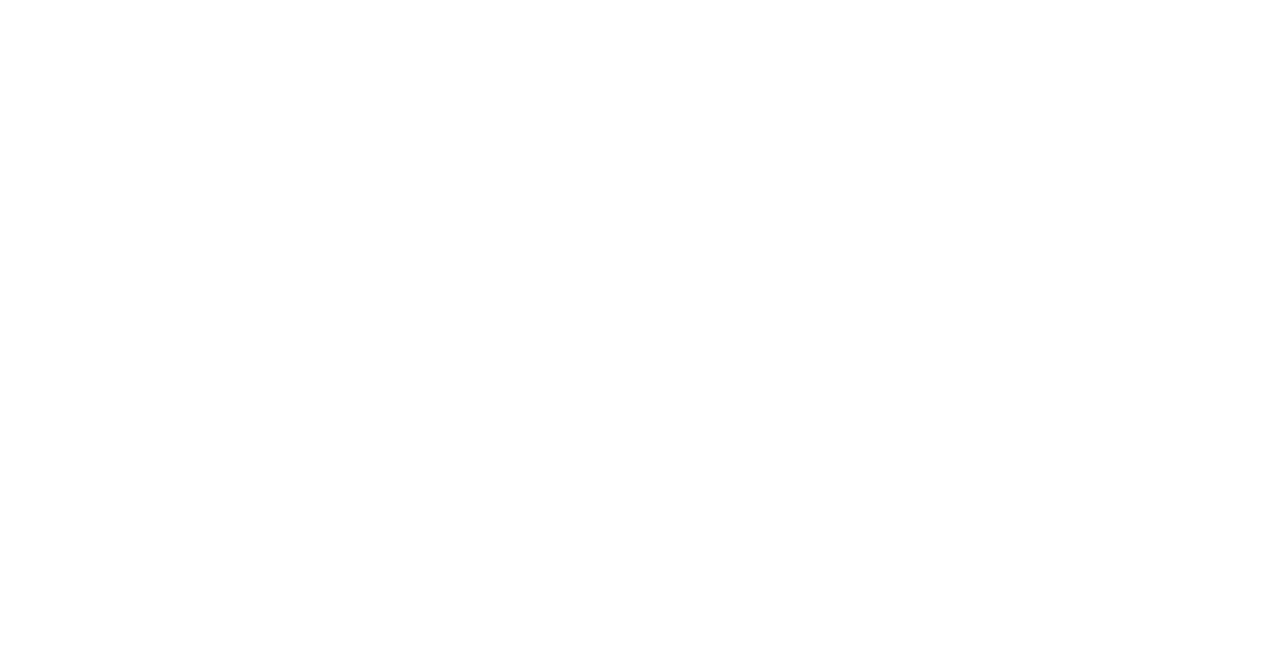
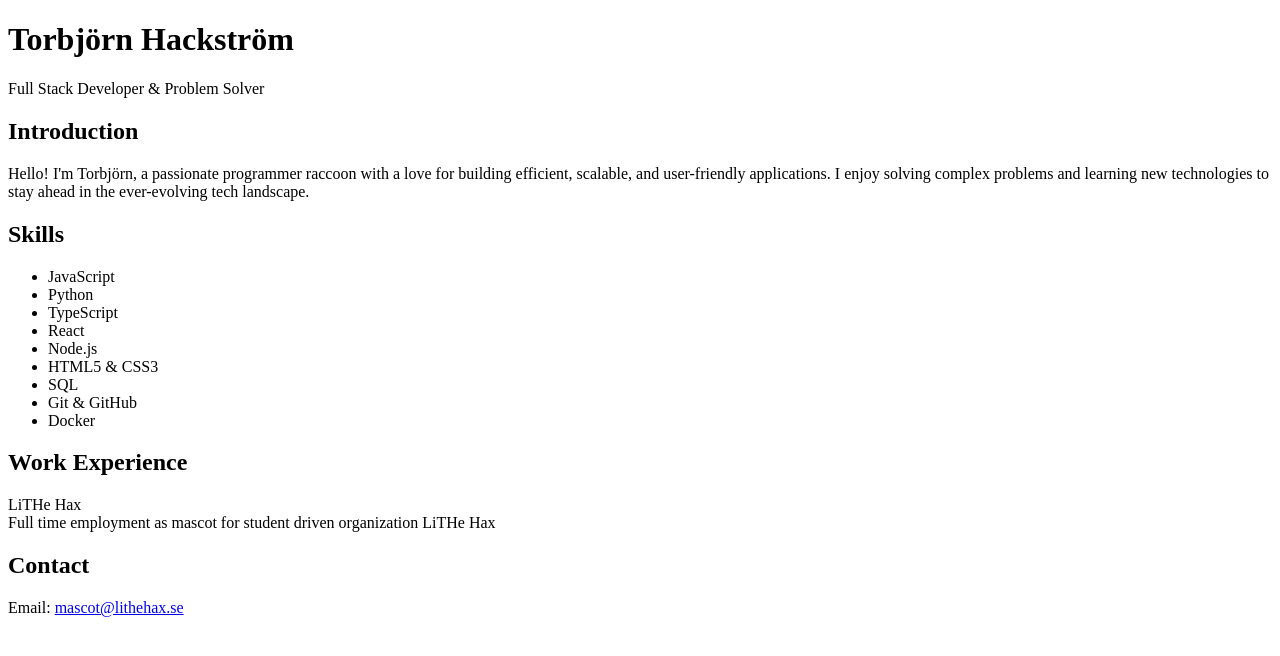
Before and after one commit to thackstrom/personal-website, a plain HTML site: page index.html in a window 1280 px wide. Drawn offline with Linux system fonts and the light colour scheme.

Commit message:
Add body content to index.html
Ni1aR1Z5WjI1cGNuSmxhQT09

```diff
--- a/index.html
+++ b/index.html
@@ -8,8 +8,43 @@
 </head>
 <body>
   <header>
+    <h1>Torbjörn Hackström</h1>
+    <p>Full Stack Developer &amp; Problem Solver</p>
   </header>
   <main>
+    <section id="introduction">
+      <h2>Introduction</h2>
+      <p>Hello! I'm Torbjörn, a passionate programmer raccoon with a love for building efficient, scalable, and user-friendly applications. I enjoy solving complex problems and learning new technologies to stay ahead in the ever-evolving tech landscape.</p>
+    </section>
+    <section id="skills">
+      <h2>Skills</h2>
+      <ul class="skills-list">
+        <li>JavaScript</li>
+        <li>Python</li>
+        <li>TypeScript</li>
+        <li>React</li>
+        <li>Node.js</li>
+        <li>HTML5 &amp; CSS3</li>
+        <li>SQL</li>
+        <li>Git &amp; GitHub</li>
+        <li>Docker</li>
+      </ul>
+    </section>
+    <section id="projects">
+      <h2>Work Experience</h2>
+      <div class="projects">
+        <div class="project">
+          <div class="project-title">LiTHe Hax</div>
+          <div class="project-desc">Full time employment as mascot for student driven organization LiTHe Hax</div>
+        </div>
+      </div>
+    </section>
+    <section id="contact">
+      <h2>Contact</h2>
+      <div class="contact">
+        <span>Email: <a href="mailto:mascot@lithehax.se">mascot@lithehax.se</a></span>
+      </div>
+    </section>
   </main>
 </body>
 </html>
```
